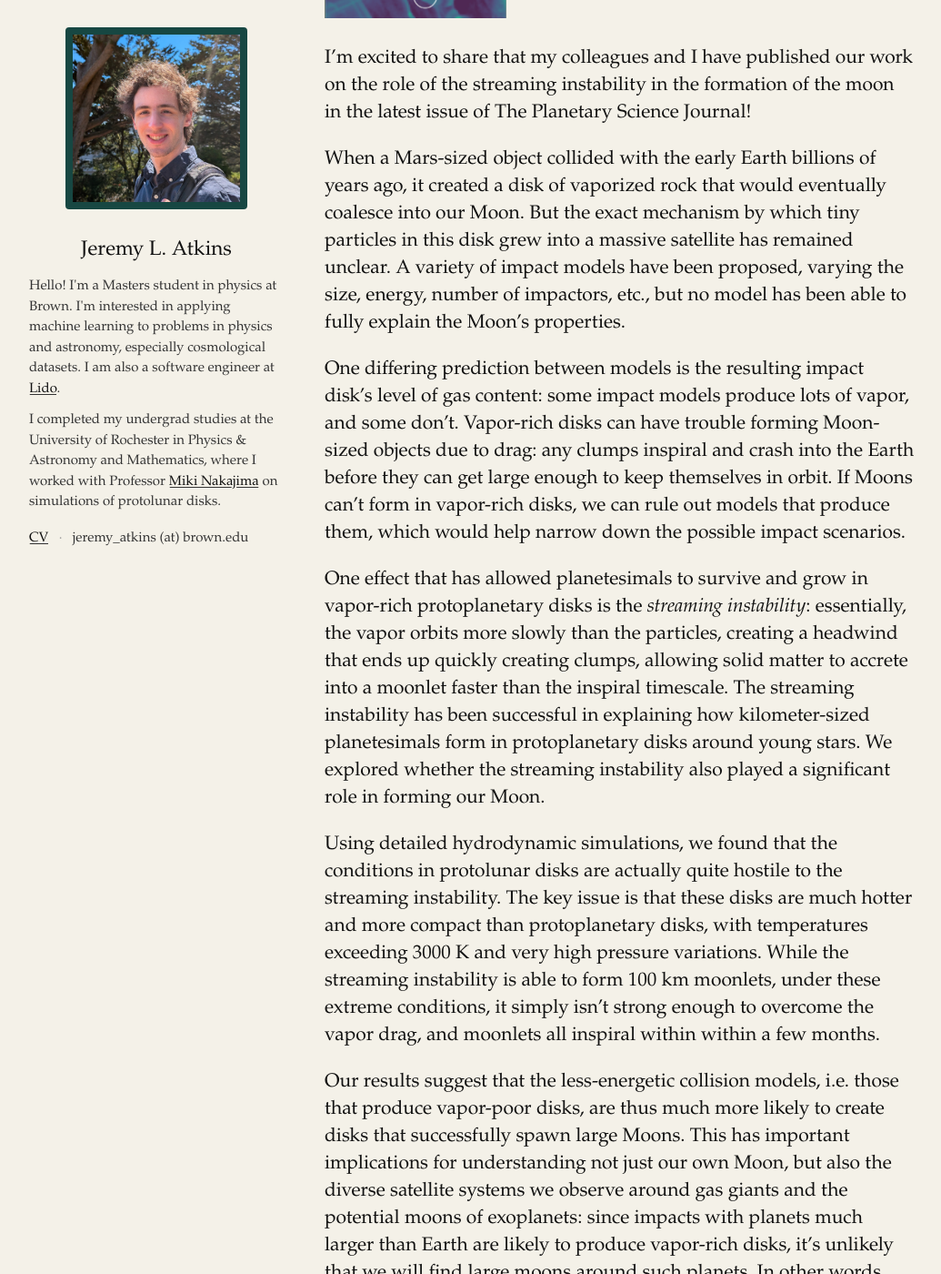
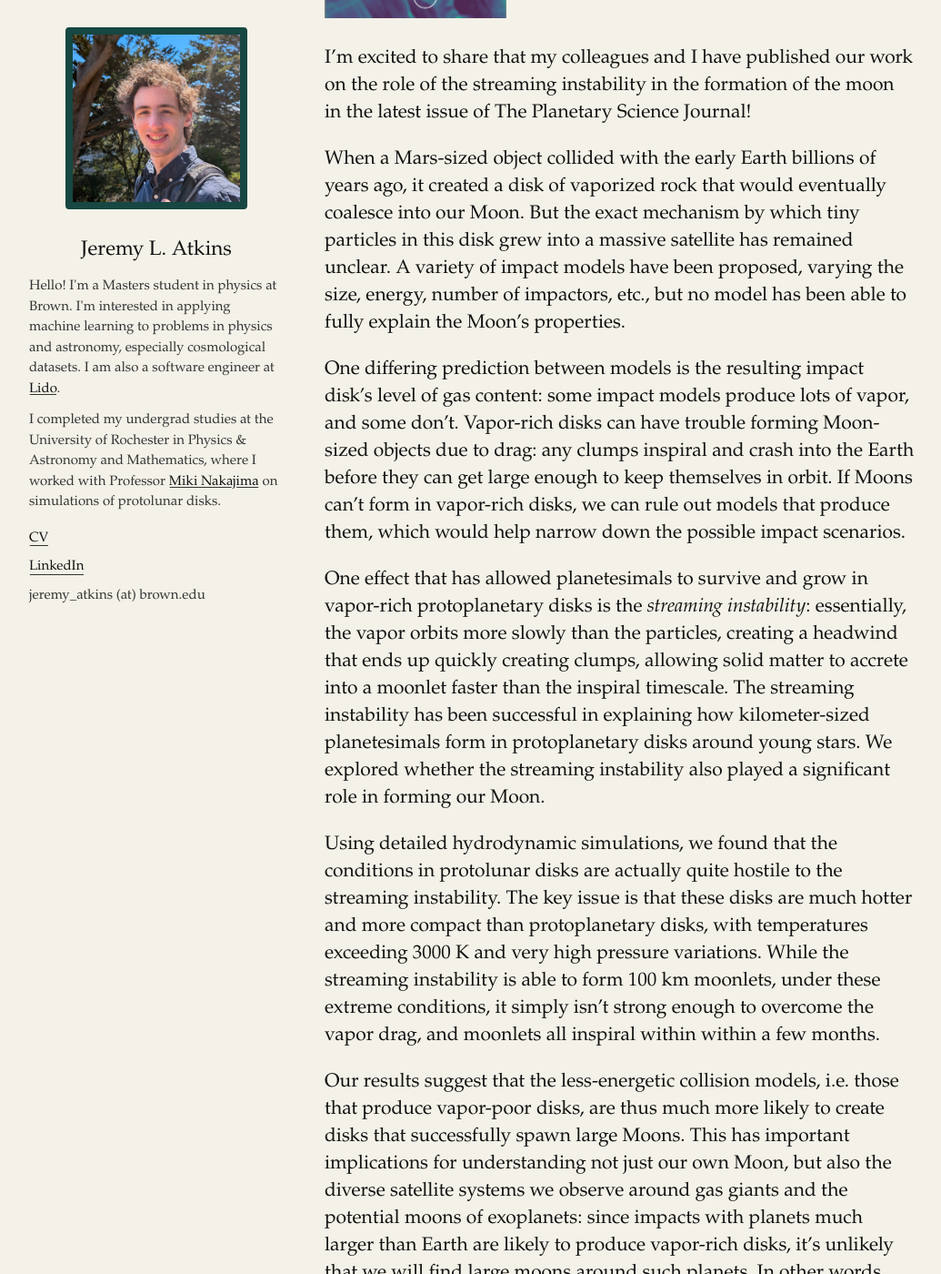
Before and after one commit to jatkins5/jatkins5.github.io, a Jekyll site: the page built from index.html, in a window 1280 px wide and 1400 px high, scrolled down 324 px. Shown: the whole window at 91% size, without its empty margins (148-1183 px from the left). Built offline with Jekyll 4.4.1, drawn with Linux system fonts in a browser that asks for light colours; some web fonts are replaced.

Commit message:
add linkedin link to sidebar
🤖 Generated with [Claude Code](https://claude.com/claude-code)

Co-Authored-By: Claude Opus 4.5 <noreply@anthropic.com>

```diff
--- a/assets/css/tufte.css
+++ b/assets/css/tufte.css
@@ -121,17 +121,21 @@ body {
 .profile-links {
     margin-top: 1rem;
     text-align: left;
+    display: flex;
+    flex-direction: column;
+    gap: 0.4rem;
 }
 
 .profile-links a {
     color: #111;
     text-decoration: none;
     font-size: 1rem;
+    width: fit-content;
     background: linear-gradient(#f4f1e8, #f4f1e8), linear-gradient(#f4f1e8, #f4f1e8), linear-gradient(#333, #333);
     background-size: 0.05em 1px, 0.05em 1px, 1px 1px;
     background-repeat: no-repeat, no-repeat, repeat-x;
     text-shadow: 0.03em 0 #f4f1e8, -0.03em 0 #f4f1e8, 0 0.03em #f4f1e8, 0 -0.03em #f4f1e8, 0.06em 0 #f4f1e8, -0.06em 0 #f4f1e8, 0.09em 0 #f4f1e8, -0.09em 0 #f4f1e8, 0.12em 0 #f4f1e8, -0.12em 0 #f4f1e8, 0.15em 0 #f4f1e8, -0.15em 0 #f4f1e8;
-    background-position: 0% 93%, 100% 93%, 0% 93%;
+    background-position: 0% 85%, 100% 85%, 0% 85%;
 }
 
 .profile-links a:hover {
--- a/index.html
+++ b/index.html
@@ -20,7 +20,7 @@ layout: none
                 <div class="description">{{ site.sidebar_description | default: "Software engineer interested in applying technology to unsolved scientific problems, especially in physics & astronomy." }}</div>
                 <div class="profile-links">
                     <a href="{{ '/assets/pdf/cv.pdf' | relative_url }}" target="_blank">CV</a>
-                    <span class="email-separator">·</span>
+                    <a href="https://www.linkedin.com/in/jeremy-atkins-5b29781b9/" target="_blank">LinkedIn</a>
                     <span class="email">{{ site.display_email }}</span>
                 </div>
             </div>
```
